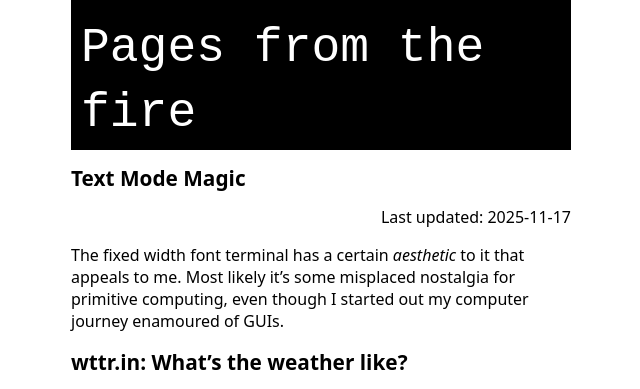
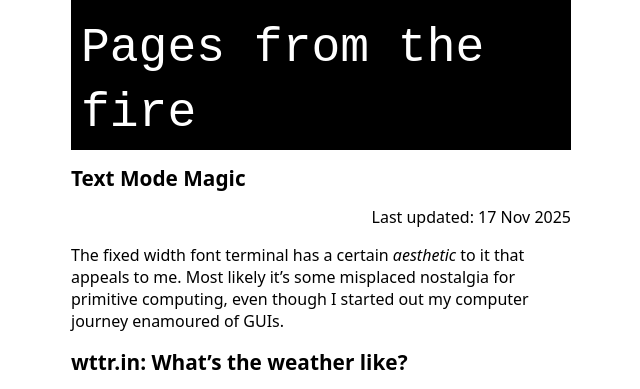
Before and after one commit to kghose/kghose.github.io, a Jekyll site: the page built from textmode/README.md, in a window 1280 px wide and 900 px high. Shown: the top 389 px of the window, without its empty margins (319-959 px from the left). Built offline with Jekyll 4.4.1, drawn with Linux system fonts in a browser that asks for light colours; our own code applies the rules of GitHub Pages for plain Markdown files; a script that is not in the unit is left out; part of the change alters nothing that is shown.

```diff
--- a/_layouts/page.html
+++ b/_layouts/page.html
@@ -10,7 +10,7 @@ layout: default
 
 <div id="datebar">
 {% if page.last_modified_at %}
-Last updated: {{ page.last_modified_at }}</br>
+Last updated: {{ page.last_modified_at | date_to_string }}</br>
 {% endif %}
 </div>
 
```
